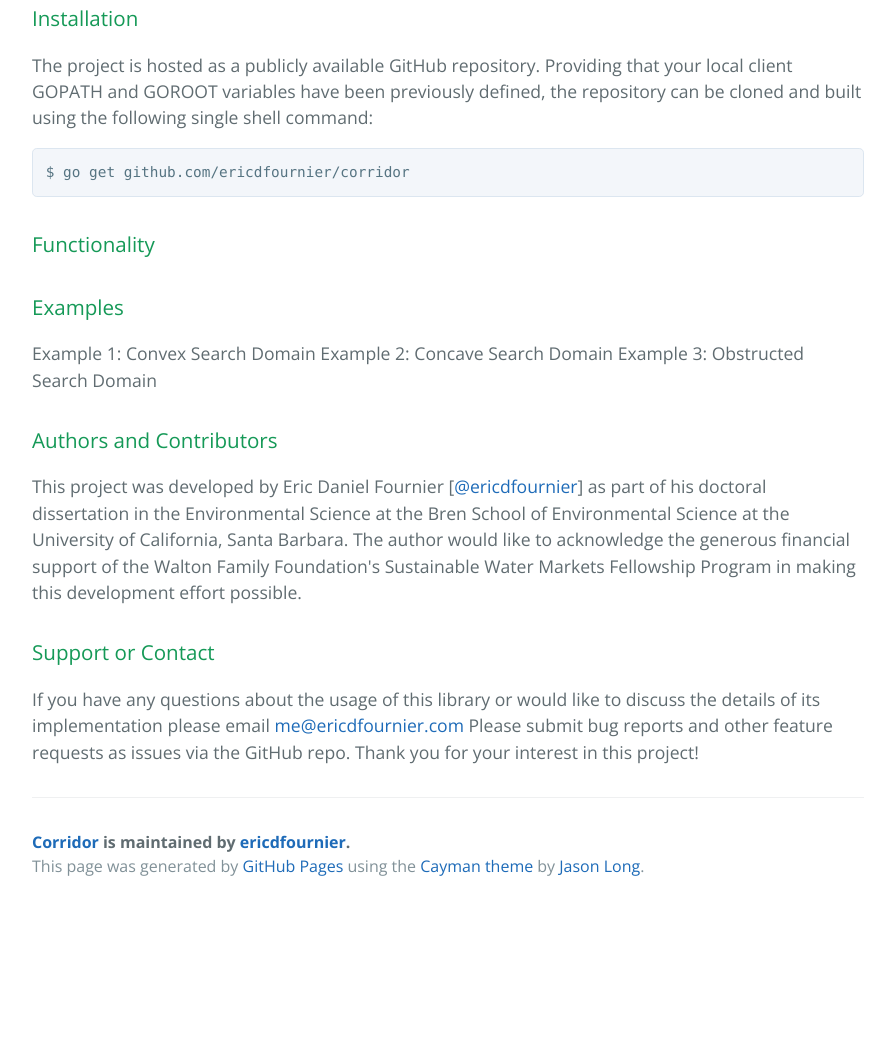
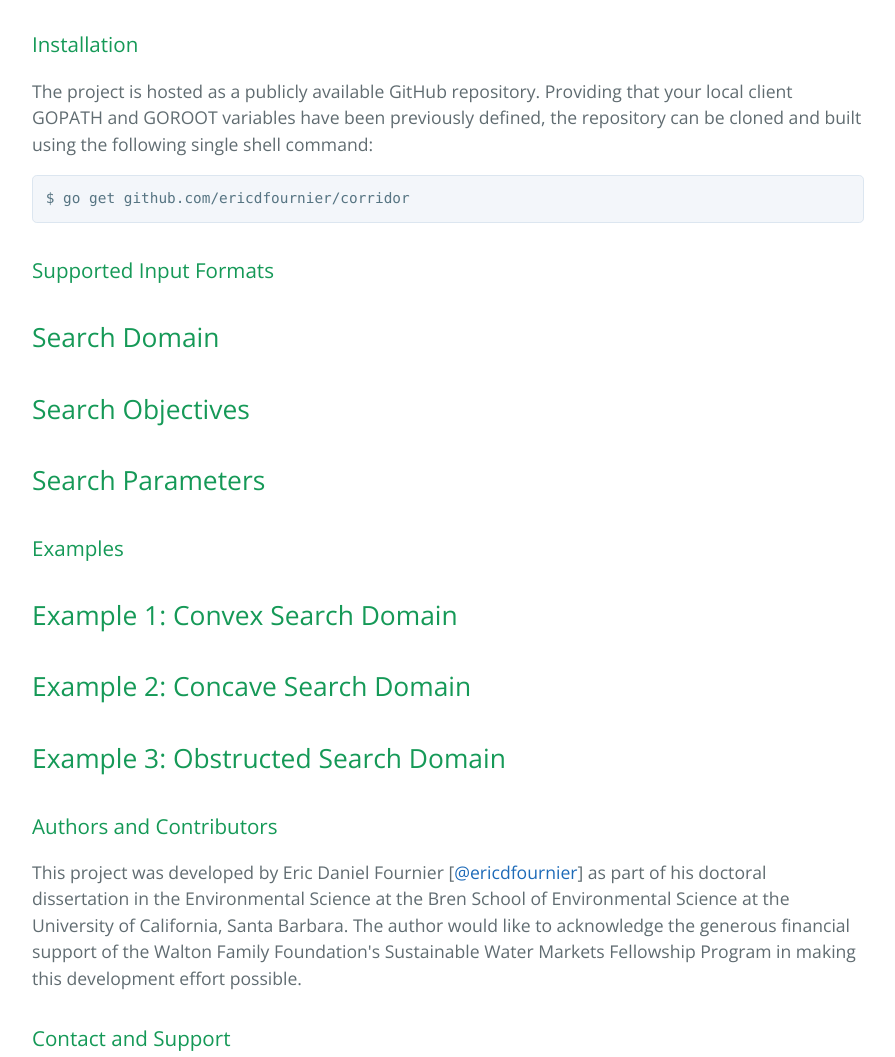
Before and after one commit to ericdfournier/corridor, a plain HTML site: page index.html in a window 1280 px wide. Shown: the part 624-1681 px from the top of the page, without its empty margins (192-1087 px from the left). Before the commit the page ends 1534 px from the top, so only its background shows below. Drawn offline with nearby package versions, Linux system fonts and the light colour scheme.

Commit message:
Create gh-pages branch via GitHub

```diff
--- a/index.html
+++ b/index.html
@@ -2,7 +2,7 @@
 <html lang="en-us">
   <head>
     <meta charset="UTF-8">
-    <title>Corridor by ericdfournier</title>
+    <title>corridor by ericdfournier</title>
     <meta name="viewport" content="width=device-width, initial-scale=1">
     <link rel="stylesheet" type="text/css" href="stylesheets/normalize.css" media="screen">
     <link href='http://fonts.googleapis.com/css?family=Open+Sans:400,700' rel='stylesheet' type='text/css'>
@@ -11,8 +11,8 @@
   </head>
   <body>
     <section class="page-header">
-      <h1 class="project-name">Corridor</h1>
-      <h2 class="project-tagline">A concurrent implementation of a genetic algorithm for the multi-objective corridor location problem written in Go</h2>
+      <h1 class="project-name">corridor</h1>
+      <h2 class="project-tagline">A concurrent genetic algorithm for the multi-objective corridor location problem written in Go</h2>
       <a href="https://github.com/ericdfournier/corridor" class="btn">View on GitHub</a>
       <a href="https://github.com/ericdfournier/corridor/zipball/master" class="btn">Download .zip</a>
       <a href="https://github.com/ericdfournier/corridor/tarball/master" class="btn">Download .tar.gz</a>
@@ -22,7 +22,7 @@
       <h3>
 <a id="introduction" class="anchor" href="#introduction" aria-hidden="true"><span class="octicon octicon-link"></span></a>Introduction</h3>
 
-<p>Corridor is library containing Go language functions for the implementation of a parallel + concurrent genetic algorithm for the multi-objective corridor location problem. This problem involves finding the least cost connected pathway through a discrete search domain in which each location is characterized by one or more costs. The library requires that the user provide a predefined search domain, objective functions, and some basic input parameters.</p>
+<p>corridor is library containing Go language functions for the implementation of a concurrent genetic algorithm for the multi-objective corridor location problem. This problem involves finding the least cost connected pathway through a discrete search domain in which each location is characterized by one or more measures of cost. The library requires that the user provide a predefined search domain, objective function(s), and input parameters specifying the nature of the problem (i.e. desired start and destination locations).</p>
 
 <h3>
 <a id="installation" class="anchor" href="#installation" aria-hidden="true"><span class="octicon octicon-link"></span></a>Installation</h3>
@@ -33,14 +33,28 @@
 </code></pre>
 
 <h3>
-<a id="functionality" class="anchor" href="#functionality" aria-hidden="true"><span class="octicon octicon-link"></span></a>Functionality</h3>
+<a id="supported-input-formats" class="anchor" href="#supported-input-formats" aria-hidden="true"><span class="octicon octicon-link"></span></a>Supported Input Formats</h3>
+
+<h2>
+<a id="search-domain" class="anchor" href="#search-domain" aria-hidden="true"><span class="octicon octicon-link"></span></a>Search Domain</h2>
+
+<h2>
+<a id="search-objectives" class="anchor" href="#search-objectives" aria-hidden="true"><span class="octicon octicon-link"></span></a>Search Objectives</h2>
+
+<h2>
+<a id="search-parameters" class="anchor" href="#search-parameters" aria-hidden="true"><span class="octicon octicon-link"></span></a>Search Parameters</h2>
 
 <h3>
 <a id="examples" class="anchor" href="#examples" aria-hidden="true"><span class="octicon octicon-link"></span></a>Examples</h3>
 
-<p>Example 1: Convex Search Domain
-Example 2: Concave Search Domain
-Example 3: Obstructed Search Domain</p>
+<h2>
+<a id="example-1-convex-search-domain" class="anchor" href="#example-1-convex-search-domain" aria-hidden="true"><span class="octicon octicon-link"></span></a>Example 1: Convex Search Domain</h2>
+
+<h2>
+<a id="example-2-concave-search-domain" class="anchor" href="#example-2-concave-search-domain" aria-hidden="true"><span class="octicon octicon-link"></span></a>Example 2: Concave Search Domain</h2>
+
+<h2>
+<a id="example-3-obstructed-search-domain" class="anchor" href="#example-3-obstructed-search-domain" aria-hidden="true"><span class="octicon octicon-link"></span></a>Example 3: Obstructed Search Domain</h2>
 
 <h3>
 <a id="authors-and-contributors" class="anchor" href="#authors-and-contributors" aria-hidden="true"><span class="octicon octicon-link"></span></a>Authors and Contributors</h3>
@@ -48,14 +62,14 @@ Example 3: Obstructed Search Domain</p>
 <p>This project was developed by Eric Daniel Fournier [<a href="https://github.com/ericdfournier" class="user-mention">@ericdfournier</a>] as part of his doctoral dissertation in the Environmental Science at the Bren School of Environmental Science at the University of California, Santa Barbara. The author would like to acknowledge the generous financial support of the Walton Family Foundation's Sustainable Water Markets Fellowship Program in making this development effort possible. </p>
 
 <h3>
-<a id="support-or-contact" class="anchor" href="#support-or-contact" aria-hidden="true"><span class="octicon octicon-link"></span></a>Support or Contact</h3>
+<a id="contact-and-support" class="anchor" href="#contact-and-support" aria-hidden="true"><span class="octicon octicon-link"></span></a>Contact and Support</h3>
 
 <p>If you have any questions about the usage of this library or would like to discuss the details of its implementation please email <a href="mailto:me@ericdfournier.com">me@ericdfournier.com</a>
 Please submit bug reports and other feature requests as issues via the GitHub repo.
 Thank you for your interest in this project!</p>
 
       <footer class="site-footer">
-        <span class="site-footer-owner"><a href="https://github.com/ericdfournier/corridor">Corridor</a> is maintained by <a href="https://github.com/ericdfournier">ericdfournier</a>.</span>
+        <span class="site-footer-owner"><a href="https://github.com/ericdfournier/corridor">corridor</a> is maintained by <a href="https://github.com/ericdfournier">ericdfournier</a>.</span>
 
         <span class="site-footer-credits">This page was generated by <a href="https://pages.github.com">GitHub Pages</a> using the <a href="https://github.com/jasonlong/cayman-theme">Cayman theme</a> by <a href="https://twitter.com/jasonlong">Jason Long</a>.</span>
       </footer>
```
Also changed, not shown: params.json (+1 -1 lines).
